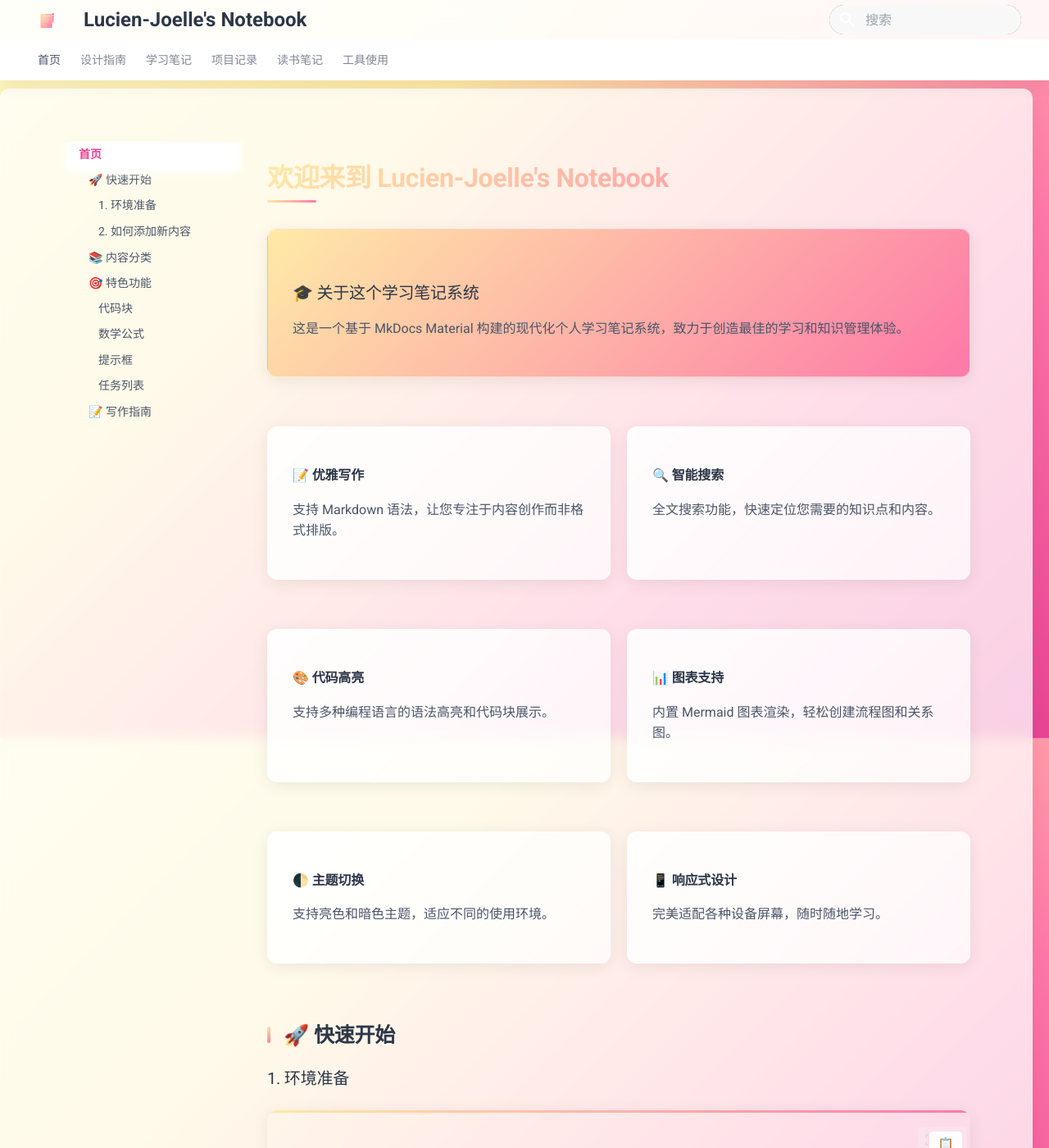
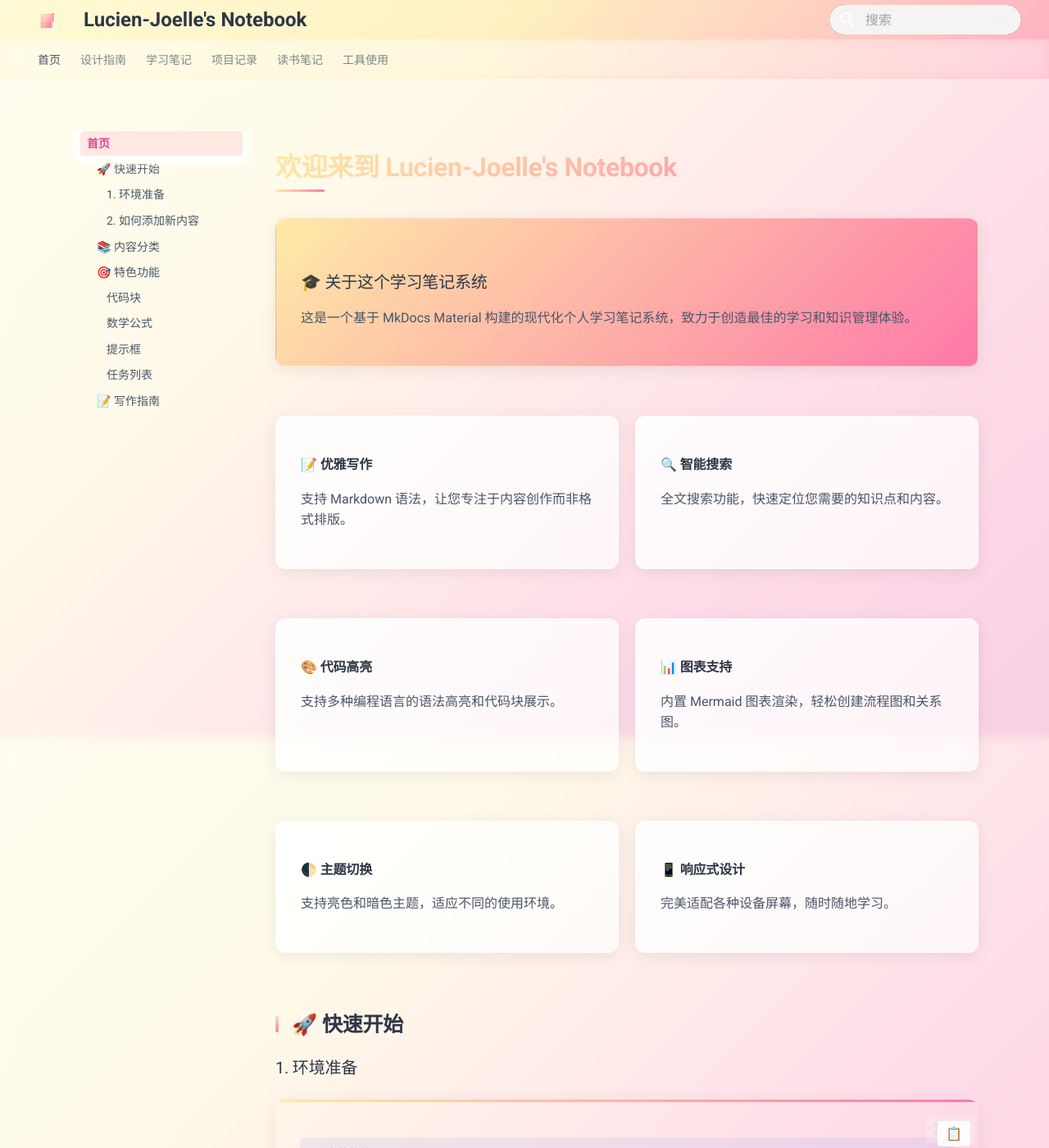
Before and after one commit to Lucien-Joelle/notebook, an MkDocs documentation site: the page built from docs/index.md, in a window 1280 px wide and 1400 px high. Shown: the whole window at 82% size. Built offline with MkDocs 1.6.1 and Material for MkDocs 9.7.7, drawn with Linux system fonts in a browser that asks for light colours; the version menu is left out.

Commit message:
完美优化：透明导航栏、全屏内容覆盖、彻底删除侧边栏白色背景

```diff
--- a/docs/stylesheets/extra.css
+++ b/docs/stylesheets/extra.css
@@ -30,10 +30,11 @@
 .md-main {
   background: rgba(255, 255, 255, 0.75);
   backdrop-filter: blur(8px);
-  border-radius: 12px;
-  margin: 0.5rem 1rem 1rem 0;
-  box-shadow: 0 4px 20px rgba(0,0,0,0.06);
-  border: 1px solid rgba(255, 255, 255, 0.2);
+  border-radius: 0;
+  margin: 0;
+  box-shadow: none;
+  border: none;
+  min-height: calc(100vh - 112px);
 }
 
 .md-main__inner {
@@ -43,10 +44,10 @@
 
 /* 导航栏美化 */
 .md-header {
-  background: rgba(255, 255, 255, 0.9);
-  box-shadow: var(--shadow-light);
-  backdrop-filter: blur(15px);
-  border-bottom: 1px solid rgba(255, 255, 255, 0.3);
+  background: rgba(255, 255, 255, 0.3);
+  box-shadow: none;
+  backdrop-filter: blur(10px);
+  border-bottom: none;
 }
 
 .md-header__title {
@@ -65,9 +66,9 @@
 
 /* 导航标签美化 */
 .md-tabs {
-  background: rgba(255, 255, 255, 0.85);
-  backdrop-filter: blur(10px);
-  border-bottom: 1px solid rgba(255,255,255,0.2);
+  background: rgba(255, 255, 255, 0.2);
+  backdrop-filter: blur(8px);
+  border-bottom: none;
 }
 
 .md-tabs__item {
@@ -416,12 +417,12 @@
 
 /* 页脚美化 */
 .md-footer {
-  background: rgba(255, 255, 255, 0.7);
+  background: rgba(255, 255, 255, 0.3);
   backdrop-filter: blur(8px);
-  border-top: 1px solid rgba(255, 255, 255, 0.2);
-  margin: 0 1rem 1rem 0;
-  border-radius: 12px;
-  box-shadow: 0 2px 10px rgba(0,0,0,0.04);
+  border-top: none;
+  margin: 0;
+  border-radius: 0;
+  box-shadow: none;
 }
 
 .md-footer__inner {
@@ -463,8 +464,8 @@
   }
 
   .md-main {
-    margin: 0.5rem;
-    border-radius: 15px;
+    margin: 0;
+    border-radius: 0;
   }
 
   .md-main__inner {
@@ -605,8 +606,6 @@
   cursor: zoom-in;
 }
 
-
-
 /* 打印样式优化 */
 @media print {
   .md-header, .md-tabs, .md-sidebar, .md-footer,
@@ -659,20 +658,56 @@
 }
 
 /* 确保侧边栏完全透明 */
+.md-sidebar,
+.md-sidebar *,
 .md-sidebar__inner,
+.md-nav,
+.md-nav *,
 .md-nav__list,
 .md-nav__item,
 .md-nav__item--nested,
 .md-nav__source,
+.md-nav__title,
 .md-nav__title--site,
 .md-nav__title--active,
 .md-nav__title[for="__drawer"],
 .md-nav__title[for="__search"],
-.md-sidebar .md-sidebar__scrollwrap {
+.md-sidebar .md-sidebar__scrollwrap,
+.md-nav__link,
+.md-nav__button {
   background: transparent !important;
+  background-color: transparent !important;
 }
 
 .md-overlay {
   background: rgba(255, 255, 255, 0.2) !important;
   backdrop-filter: blur(5px) !important;
 }
+
+/* 强制移除所有可能的背景色 */
+.md-nav__item--nested .md-nav,
+.md-nav__item .md-nav,
+[data-md-level="0"],
+[data-md-level="1"],
+[data-md-level="2"],
+[data-md-level="3"],
+.md-nav__title--section {
+  background: none !important;
+  background-color: transparent !important;
+}
+
+/* 移除Material Design默认样式 */
+.md-nav__item--active > .md-nav__link,
+.md-nav__item--active > .md-nav__link:focus,
+.md-nav__item--active > .md-nav__link:hover {
+  background: rgba(253, 121, 168, 0.15) !important;
+}
+
+/* 确保没有任何阴影或边框 */
+.md-nav,
+.md-nav__list,
+.md-nav__item {
+  box-shadow: none !important;
+  border: none !important;
+  border-radius: 0 !important;
+}
```
